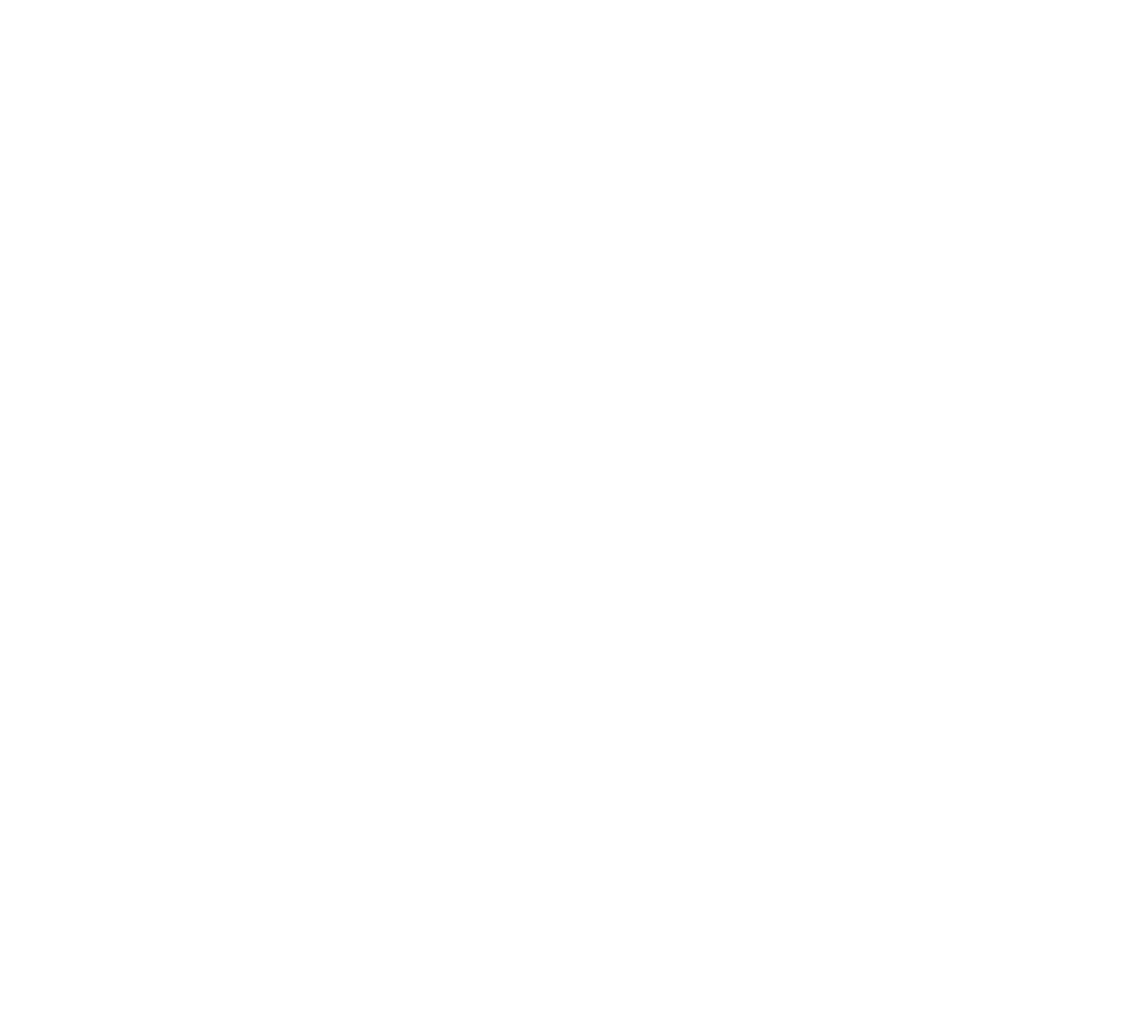
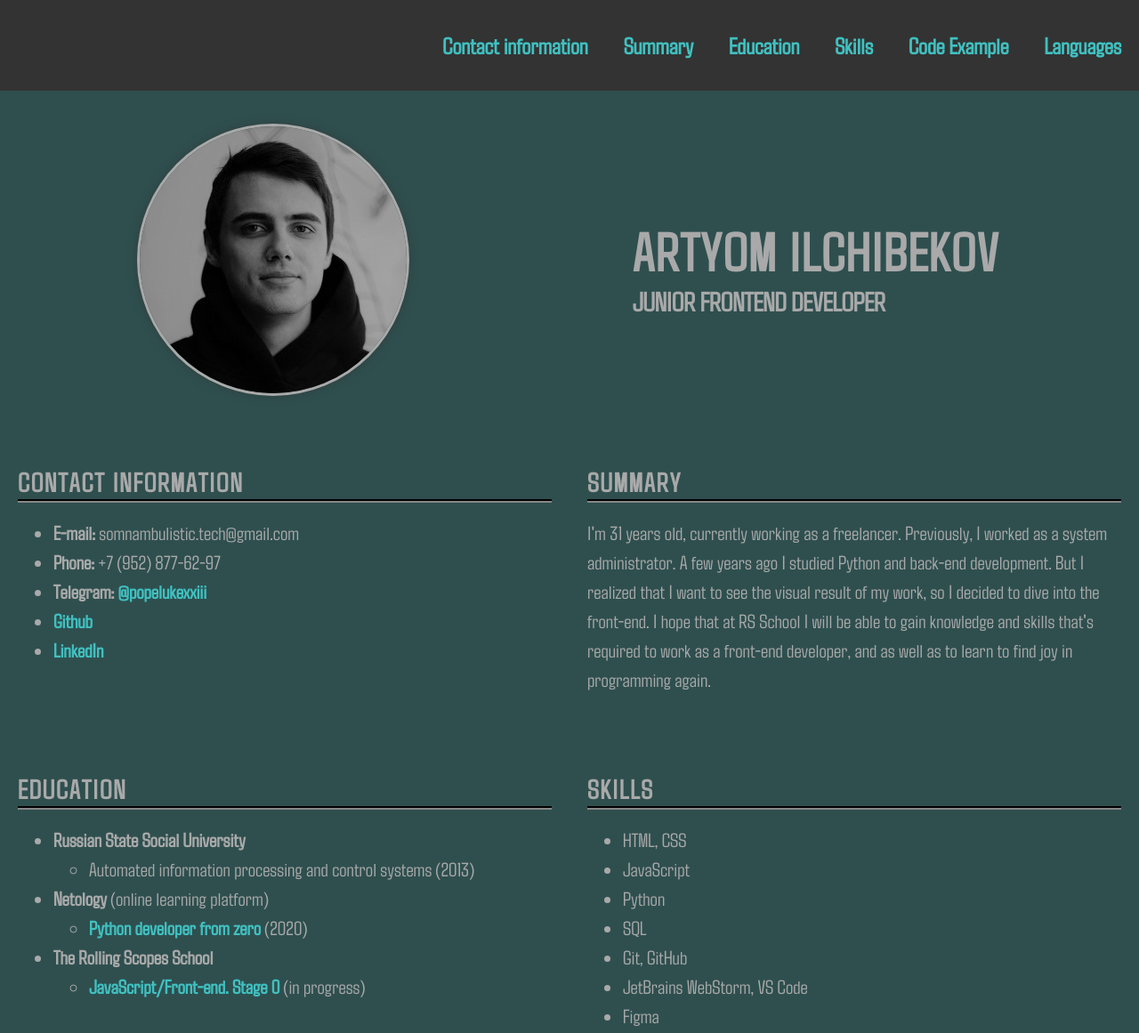
Before and after one commit to somnambulistic-art/rsschool-cv, a plain HTML site: page index.html in a window 1280 px wide. Shown: the top 1161 px of the page at 89% size. Before the commit the page ends 800 px from the top, so only its background shows below. Drawn offline with Linux system fonts and the light colour scheme.

Commit message:
feat: completed the task "CV#3. CV. Cross-Check". Content files has been placed into new directories, a lot of changes has been added into index.html and style.css files.

```diff
--- a/index.html
+++ b/index.html
@@ -1,10 +1,131 @@
-<!DOCTYPE html>
+<!doctype html>
 <html lang="en">
 <head>
-    <meta charset="UTF-8">
-    <title>Title</title>
+  <meta charset="UTF-8">
+  <meta http-equiv="X-UA-Compatible" content="ie=edge">
+  <link rel="stylesheet" href="style.css">
+  <link rel="icon" href="assets/img/favicons/favicon16x16.ico">
+  <title>CV</title>
 </head>
 <body>
+  <header class="header background-dark">
+    <div class="container">
+      <nav class="nav">
+        <ul class="nav-list">
+          <li class="nav-item"><a href="#contacts" class="link nav-link">Contact information</a></li>
+          <li class="nav-item"><a href="#summary" class="link nav-link">Summary</a></li>
+          <li class="nav-item"><a href="#education" class="link nav-link">Education</a></li>
+          <li class="nav-item"><a href="#skills" class="link nav-link">Skills</a></li>
+          <li class="nav-item"><a href="#code-example" class="link nav-link">Code Example</a></li>
+          <li class="nav-item"><a href="#languages" class="link nav-link">Languages</a></li>
 
+        </ul>
+      </nav>
+    </div>
+  </header>
+
+  <main class="main ">
+    <div class="container main-container background-light">
+      <section class="section section-profile" id="profile">
+        <img src="assets/img/content/photo.jpg" alt="my photo" class="profile-photo" width="300" height="300">
+        <div class="profile-name">
+          <h1 class="section-title">Artyom Ilchibekov</h1>
+          <h3>Junior frontend developer</h3>
+        </div>
+      </section>
+
+      <section class="section" id="contacts">
+        <h2 class="section-title">Contact information</h2>
+        <ul>
+          <li><span class="bold-text">E-mail:</span> somnambulistic.tech@gmail.com</li>
+          <li><span class="bold-text">Phone:</span> +7 (952) 877-62-97</li>
+          <li><span class="bold-text">Telegram:</span> <a href="https://t.me/popelukexxiii" class="link section-item">@popelukexxiii</a></li>
+          <li><a href="https://github.com/somnambulistic-art" class="link">Github</a></li>
+          <li><a href="https://www.linkedin.com/in/artemy-ilchibekov-603473257/" class="link">LinkedIn</a></li>
+        </ul>
+      </section>
+
+      <section class="section" id="summary">
+        <h2 class="section-title">Summary</h2>
+        <p>
+          I'm 31 years old, currently working as a freelancer.
+          Previously, I worked as a system administrator.
+          A few years ago I studied Python and back-end development.
+          But I realized that I want to see the visual result of my work, so I decided to dive into the front-end.
+          I hope that at RS School I will be able to gain knowledge and skills that's required to work as a front-end developer,
+          and as well as to learn to find joy in programming again.
+        </p>
+      </section>
+
+      <section class="section" id="education">
+        <h2 class="section-title">Education</h2>
+        <ul>
+          <li><span class="bold-text">Russian State Social University</span>
+            <ul>
+              <li>Automated information processing and control systems (2013)</li>
+            </ul>
+          </li>
+          <li><span class="bold-text">Netology</span> (online learning platform)
+            <ul>
+              <li><a href="https://netology.ru/programs/python" class="link">Python developer from zero</a> (2020)</li>
+            </ul>
+          </li>
+          <li><span class="bold-text">The Rolling Scopes School</span>
+            <ul>
+              <li><a href="https://rs.school/js-stage0/" class="link">JavaScript/Front-end. Stage 0</a> (in progress)</li>
+            </ul>
+          </li>
+        </ul>
+      </section>
+
+      <section class="section" id="skills">
+        <h2 class="section-title">Skills</h2>
+          <ul>
+            <li>HTML, CSS</li>
+            <li>JavaScript</li>
+            <li>Python</li>
+            <li>SQL</li>
+            <li>Git, GitHub</li>
+            <li>JetBrains WebStorm, VS Code</li>
+            <li>Figma</li>
+          </ul>
+      </section>
+
+      <section class="section" id="code-example">
+        <h2 class="section-title">Code Example</h2>
+        <p>Find the smallest integer in the array KATA from <span class="bold-text">CODEWARS</span>:
+          Given an array of integers your solution should find the smallest integer.
+          You can assume, for the purpose of this kata, that the supplied array will not be empty.</p>
+        <pre><code>
+          def find_smallest_int(arr):
+              return min(arr)
+        </code></pre>
+      </section>
+
+      <section class="section" id="languages">
+        <h2 class="section-title">Languages</h2>
+        <ul>
+          <li><span class="bold-text">Russian</span> - Native</li>
+          <li><span class="bold-text">English</span> - Upper-intermediate</li>
+        </ul>
+      </section>
+
+    </div>
+  </main>
+
+  <footer class="footer background-dark">
+    <div class="footer-container">
+      <div>
+        <a href="https://rs.school/js/" class="link"><img src="assets/img/content/rs_school_js.svg" alt="RS School Logo" width="120" height="50"></a>
+      </div>
+      <div>
+        <a href="https://github.com/somnambulistic-art" class="link"><img src="assets/img/content/github-mark.png" alt="Github logo" width="64" height="64"></a>
+      </div>
+      <div>
+        <span>&#169; 2023</span>
+      </div>
+    </div>
+
+  </footer>
 </body>
 </html>
--- a/style.css
+++ b/style.css
@@ -0,0 +1,164 @@
+@font-face {
+  font-family: Roboto;
+  src: url("assets/fonts/Roboto-Regular.ttf");
+}
+
+@font-face {
+  font-family: Agdasima;
+  src: url("assets/fonts/Agdasima-Regular.ttf");
+}
+
+* {
+  box-sizing: border-box;
+}
+
+html {
+  scroll-behavior: smooth;
+}
+
+body {
+  display: flex;
+  flex-direction: column;
+  justify-content: space-between;
+  min-width: 320px;
+  min-height: 100vh;
+  margin: 0;
+  padding: 0;
+
+  font-family: "Agdasima", sans-serif;
+  font-size: 22px;
+  line-height: 1.5;
+  font-weight: 400;
+  color: #a9a9a9;
+
+  background-color: #2f4f4f;
+}
+
+h1{
+  margin-bottom: -35px;
+  font-size: 60px;
+}
+
+h2 {
+  margin-bottom: -5px;
+  font-size: 30px;
+  border-bottom-style: groove;
+  border-bottom-color: #333333;
+  border-bottom-width: 4px;
+}
+
+h3 {
+  font-size: 30px;
+  font-weight: 600;
+}
+
+.container {
+  max-width: 1440px;
+  margin: 0 auto;
+  min-height: 50px;
+}
+
+.nav-list {
+  display: flex;
+  justify-content: flex-end;
+  align-items: center;
+  font-size: 26px;
+}
+
+.nav-list {
+  list-style: none;
+}
+
+.nav-link {
+  padding: 0 20px;
+  line-height: 50px;
+  transition: .3s
+}
+
+.profile-photo {
+  width: 300px;
+  height: 300px;
+  border-radius: 180px;
+  object-fit: cover;
+  box-shadow: 0 0 0 3px darkgray, 0 0 13px #333;  /* parameters of border's shadows */
+}
+
+.main {
+  margin-bottom: auto;
+}
+
+.main-container {
+  display: flex;
+  flex-wrap: wrap;
+  justify-content: space-between;
+}
+
+.section {
+  width: 50%;
+  padding: 20px;
+}
+
+.section-profile {
+  display: flex;
+  justify-content: space-around;
+  width: 100%;
+  padding: 40px 30px 35px;
+}
+
+.profile-name {
+  display: flex;
+  flex-direction: column;
+  justify-content: center;
+  text-transform: uppercase;
+  text-align: left;
+}
+
+@media (max-width: 768px) {
+  .section {
+    width: 100%;
+  }
+}
+
+.section-title {
+  text-transform: uppercase;
+  letter-spacing: 2px;
+  line-height: 1.3;
+  font-weight: 600;
+  color: #a9a9a9;
+}
+
+.footer {
+  padding: 10px;
+}
+
+.footer-container {
+  display: flex;
+  justify-content: space-around;
+  margin: 0 auto;
+  padding: 10px;
+  color: #a9a9a9;
+
+}
+
+.link {
+  text-decoration: none;
+  color: #40C0C0;
+  transition: color 0.5s;
+  font-weight: 600;
+}
+
+.link:hover {
+  color: #333333;
+}
+
+.background-dark {
+  background: #333333;
+}
+
+.background-light {
+  background: #2f4f4f;
+}
+
+.bold-text {
+  font-weight: 600;
+}
```
Also changed, not shown: assets/fonts/Agdasima-Regular.ttf (added), assets/fonts/Roboto-Regular.ttf (added), assets/img/content/github-mark.png (added), assets/img/content/photo.jpg (added), assets/img/content/rs_school_js.svg (added), assets/img/favicons/favicon16x16.ico (added), assets/img/favicons/favicon32x32.ico (added).
